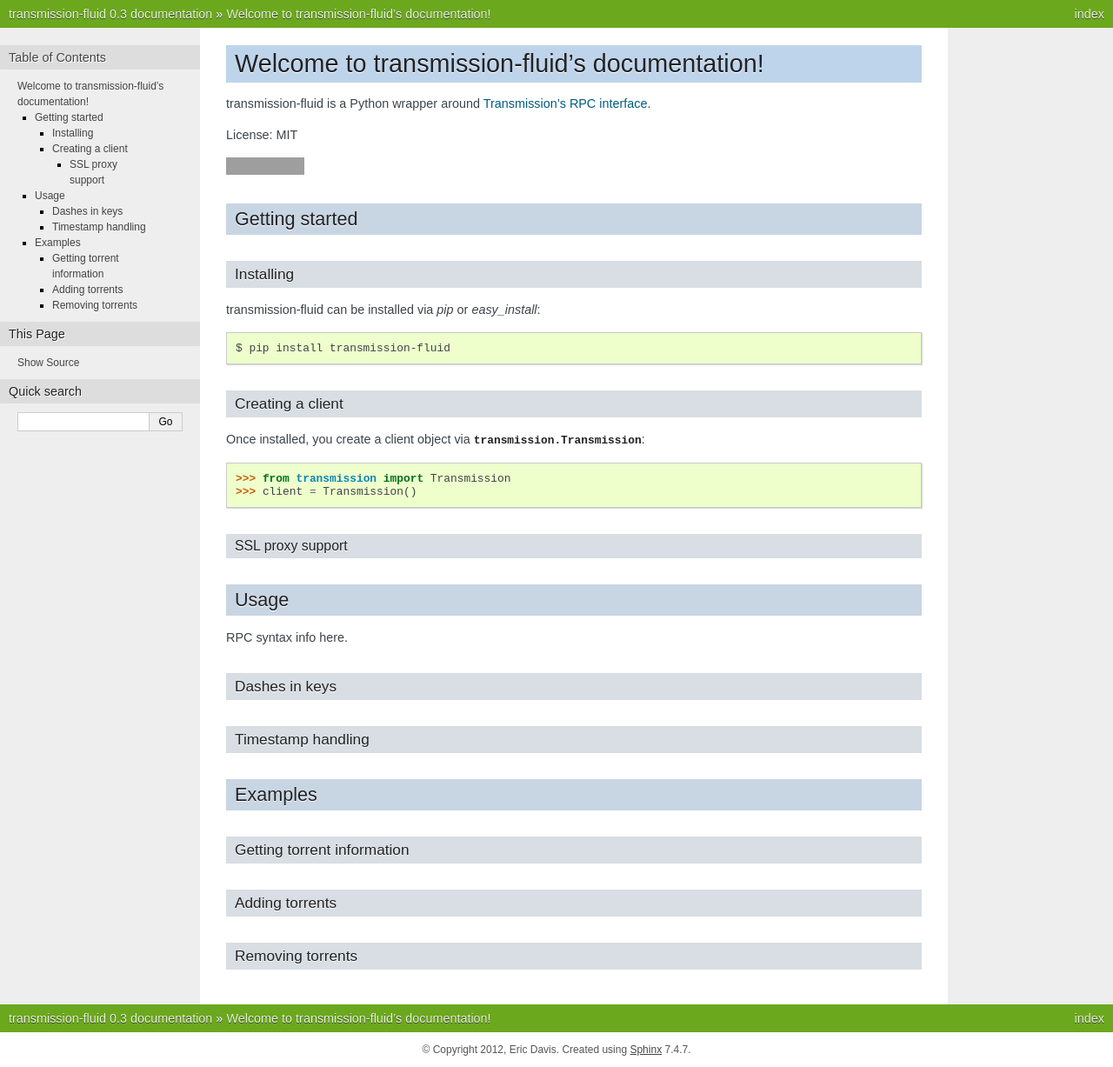
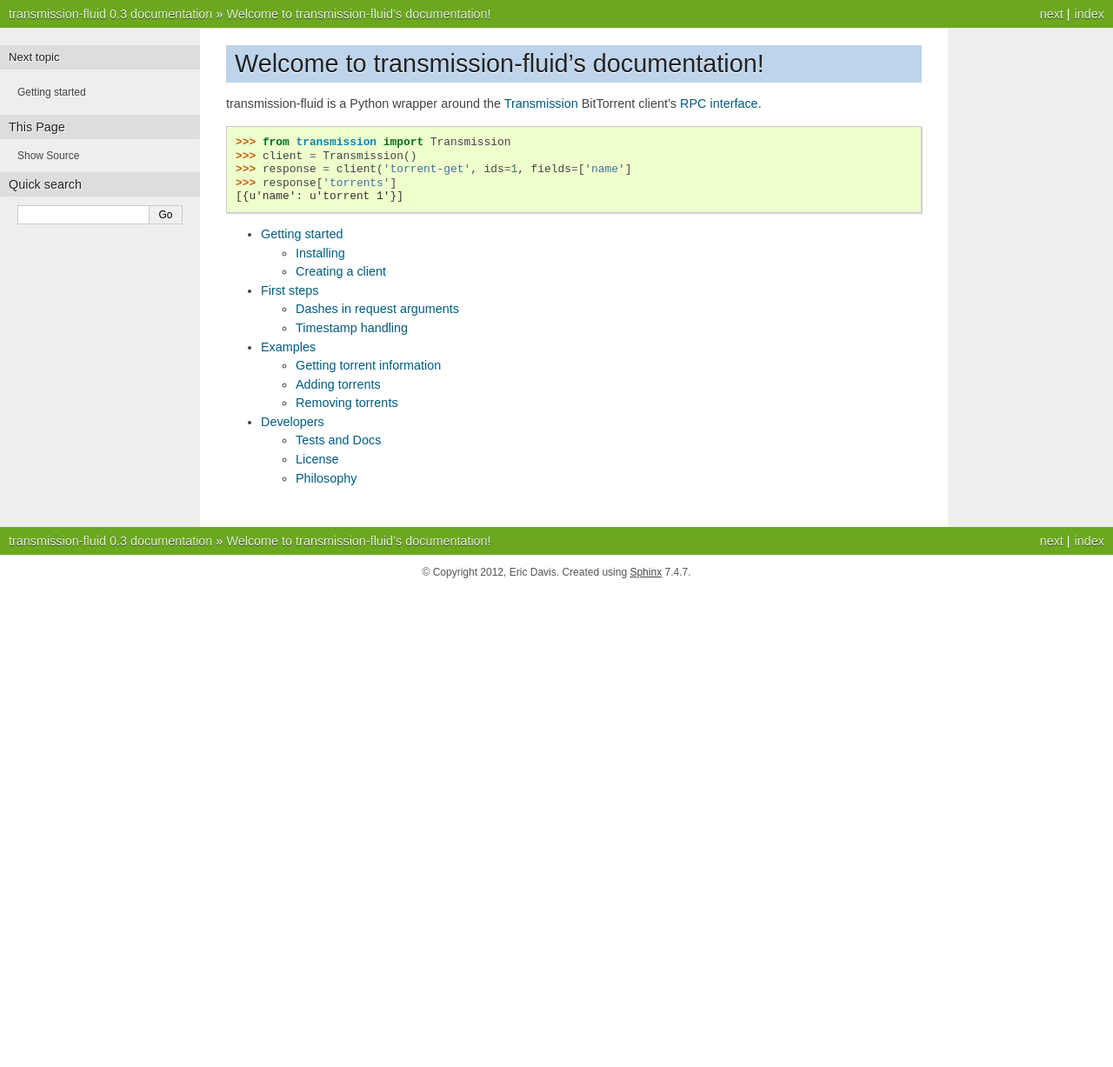
Before and after one commit to edavis/transmission-fluid, a Sphinx documentation site: the page built from docs/index.rst, in a window 1280 px wide. Shown: the whole page at 87% size. Built offline with Sphinx 7.4.7, drawn with Linux system fonts in a browser that asks for light colours; after the commit the page ends 900 px from its top, so only the background shows below that; grey boxes are pictures that could not be loaded.

Commit message:
Finish adding documentation

```diff
--- a/docs/conf.py
+++ b/docs/conf.py
@@ -25,7 +25,11 @@
 
 # Add any Sphinx extension module names here, as strings. They can be extensions
 # coming with Sphinx (named 'sphinx.ext.*') or your custom ones.
-extensions = ['sphinx.ext.autodoc']
+extensions = ['sphinx.ext.autodoc',
+              'sphinx.ext.intersphinx']
+
+intersphinx_mapping = {
+    'python': ('http://docs.python.org/', None)}
 
 # Add any paths that contain templates here, relative to this directory.
 templates_path = ['_templates']
--- a/docs/index.rst
+++ b/docs/index.rst
@@ -1,69 +1,23 @@
 Welcome to transmission-fluid's documentation!
 ==============================================
 
-transmission-fluid is a Python wrapper around `Transmission's`_ `RPC interface`_.
-
-License: MIT
-
-.. image:: https://secure.travis-ci.org/edavis/transmission-fluid.png
-   :target: http://travis-ci.org/#!/edavis/transmission-fluid
+transmission-fluid is a Python wrapper around the `Transmission`_ BitTorrent client's `RPC interface`_.
 
 .. _RPC interface: https://trac.transmissionbt.com/browser/trunk/extras/rpc-spec.txt
-.. _`Transmission's`: http://transmissionbt.com/
+.. _Transmission: http://transmissionbt.com/
 
-Getting started
-###############
+::
 
-Installing
-----------
+   >>> from transmission import Transmission
+   >>> client = Transmission()
+   >>> response = client('torrent-get', ids=1, fields=['name']
+   >>> response['torrents']
+   [{u'name': u'torrent 1'}]
 
-transmission-fluid can be installed via `pip` or `easy_install`::
+.. toctree::
+   :maxdepth: 2
 
-    $ pip install transmission-fluid
-
-Creating a client
------------------
-
-Once installed, you create a client object via :class:`transmission.Transmission`::
-
-    >>> from transmission import Transmission
-    >>> client = Transmission()
-
-SSL proxy support
-~~~~~~~~~~~~~~~~~
-
-Usage
-#####
-
-RPC syntax info here.
-
-Dashes in keys
---------------
-
-Timestamp handling
-------------------
-
-Examples
-########
-
-Getting torrent information
-----------------------------
-
-Adding torrents
----------------
-
-Removing torrents
------------------
-
-
-.. .. toctree::
-..   :maxdepth: 2
-
-
-
-.. Indices and tables
-.. ==================
-
-.. * :ref:`genindex`
-.. * :ref:`modindex`
-.. * :ref:`search`
+   getting-started
+   usage
+   examples
+   developers
```
Also changed, not shown: docs/developers.rst (added, +50 -0 lines), docs/examples.rst (added, +69 -0 lines), docs/getting-started.rst (added, +42 -0 lines), docs/usage.rst (added, +60 -0 lines).
